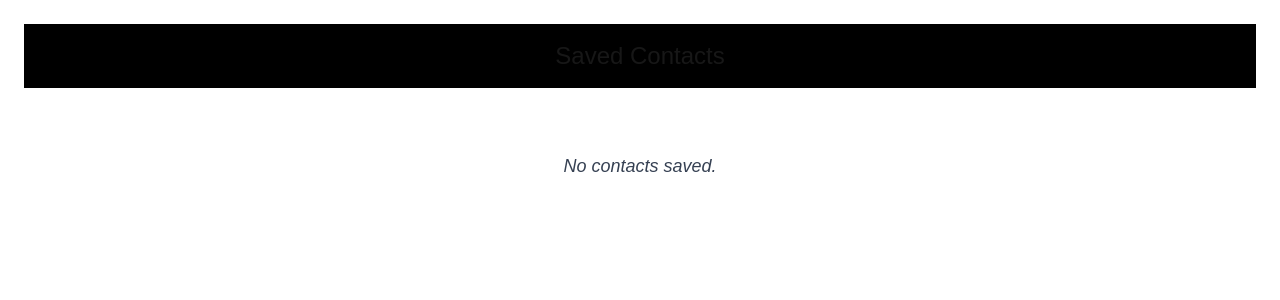
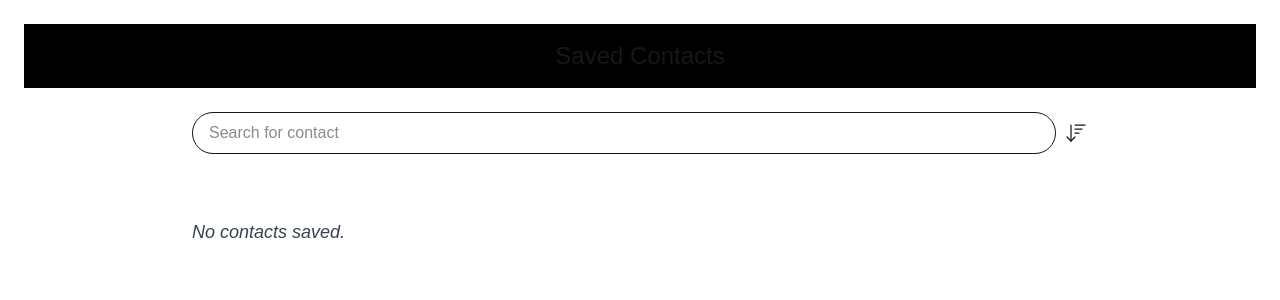
Before and after one commit to kj002/CRUD-address-book, a Next.js app: page /view-contacts in a window 1280 px wide. Shown: the top 300 px of the page. Built offline with nearby package versions, Linux system fonts and the light colour scheme.

Commit message:
Implement search functionality and sorting in ViewContactsPage

```diff
--- a/src/app/view-contacts/page.tsx
+++ b/src/app/view-contacts/page.tsx
@@ -2,36 +2,72 @@
 import ContactCard from "@/components/ContactCard";
 import { useEffect, useState } from "react";
 import { Contact } from '../../model/Contact';
+import { searchContact } from '../../lib/utils';
+import { FilterIcon, SortAscIcon, SortDescIcon } from "lucide-react";
 
 export default function ViewContactsPage() {
-    const [ contacts, setContacts ] = useState([]);
+    const [allContacts, setAllContacts] = useState<Contact[]>([]);
+    const [contacts, setContacts] = useState<Contact[]>([]);
+    const [search, setSearch] = useState("");
+    const [sortAsc, setSortAsc] = useState(true);
 
     useEffect(() => {
         const storedData = localStorage.getItem("contacts");
-        setContacts( storedData ? JSON.parse( storedData ) : []);
-    }, [])
+        const parsed = storedData ? JSON.parse(storedData) : [];
+        setAllContacts(parsed);
+    }, []);
+
+    useEffect(() => {
+        let filtered = allContacts;
+
+        // Filter
+        if (search.trim() !== "") {
+            filtered = searchContact(search)
+        }
+
+        // Sort
+        const sorted = sortAsc
+            ? filtered.toSorted((a, b) => a.firstName.localeCompare(b.firstName))
+            : filtered.toSorted((a, b) => b.firstName.localeCompare(a.firstName));
+
+        setContacts(sorted);
+    }, [allContacts, search, sortAsc]);
 
     return (
         <div className="flex flex-col items-center p-6 gap-6">
-
             <p className="text-2xl text-bold sticky top-0 bg-black z-10 py-4 w-full text-center">
                 Saved Contacts
             </p>
+            <div className="flex flex-col w-full max-w-4xl gap-6">
+                <div className="flex gap-2">
+                    <input
+                        name="search"
+                        placeholder="Search for contact"
+                        value={ search }
+                        onChange={ (e) => setSearch(e.target.value) }
+                        className="w-full py-2 px-4 border rounded-full"
+                    />
+                    <button
+                    onClick={() => setSortAsc(!sortAsc)}
+                    className="">
+                        {sortAsc ? <SortDescIcon strokeWidth={1.25}/>: <SortAscIcon strokeWidth={1.25}/>}
+                    </button>
+                </div>
+
                 { contacts.length === 0 ? (
                 <div className="mt-10 text-gray-700 text-lg italic">
                     No contacts saved.
                 </div>
                 ) : (
-                <div className="grid grid-cols-1 sm:grid-cols-2 gap-4 w-full max-w-4xl">
+                    <div className="grid grid-cols-1 sm:grid-cols-2 gap-4 w-full">
                         {contacts.map((contact: Contact) => (
                             contact.firstName === ""
                             ? <div className="hidden" key={contact.id}/>
                             : <ContactCard key={contact.id} contact={contact}/>
                         ))}
                     </div>
-            )
-            }
-
+                )}
+            </div>
         </div>
     );
 }
--- a/src/lib/utils.ts
+++ b/src/lib/utils.ts
@@ -3,6 +3,14 @@ import { Contact } from "@/model/Contact";
 export const deleteContact = (id: string) => {
     const storedData = localStorage.getItem("contacts");
     const contacts: Contact[] = storedData ? JSON.parse( storedData ) : [];
-    const filtered = contacts.filter((contact) => contact.id !== id)
+    const filtered = contacts.filter((contact) => contact.id !== id);
     localStorage.setItem("contacts", JSON.stringify(filtered));
 }
+
+export const searchContact = (search: string) => {
+    const storedData = localStorage.getItem("contacts");
+    const contacts: Contact[] = storedData ? JSON.parse( storedData ) : [];
+    const searchText = search.toLowerCase();
+    const selected = contacts.filter((contact) => contact.firstName.toLowerCase().includes(searchText) || contact.lastName.toLowerCase().includes(searchText) || contact.phone.toLowerCase().includes(searchText) || contact.email.toLowerCase().includes(searchText) || contact.address.toLowerCase().includes(searchText));
+    return selected;
+}
```
Lines whose indentation alone changed are shown as unchanged.
